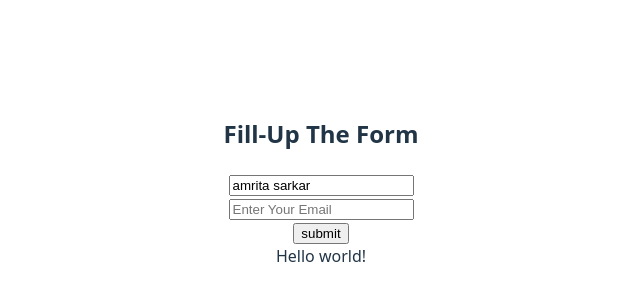
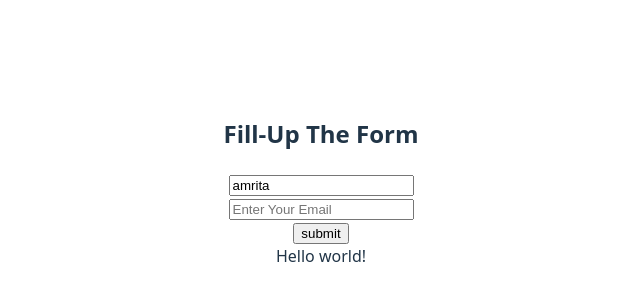
Before and after one commit to Amitkumersarkar/Form-master, a React (Vite) app: page / in a window 1280 px wide. Shown: the part 218-518 px from the top of the page, without its empty margins (319-959 px from the left). Built offline with nearby package versions, Linux system fonts and the light colour scheme.

Commit message:
added hooks form

```diff
--- a/src/components/HookForm/HookForm.jsx
+++ b/src/components/HookForm/HookForm.jsx
@@ -2,7 +2,7 @@ import useInputState from "../Hooks/InputState";
 
 const HookForm = () => {
 
-    const [name, handleNameChange] = useInputState('amrita sarkar');
+    const [name, handleNameChange] = useInputState('amrita');
 
     const handleSubmit = (e) => {
         e.preventDefault();
```
